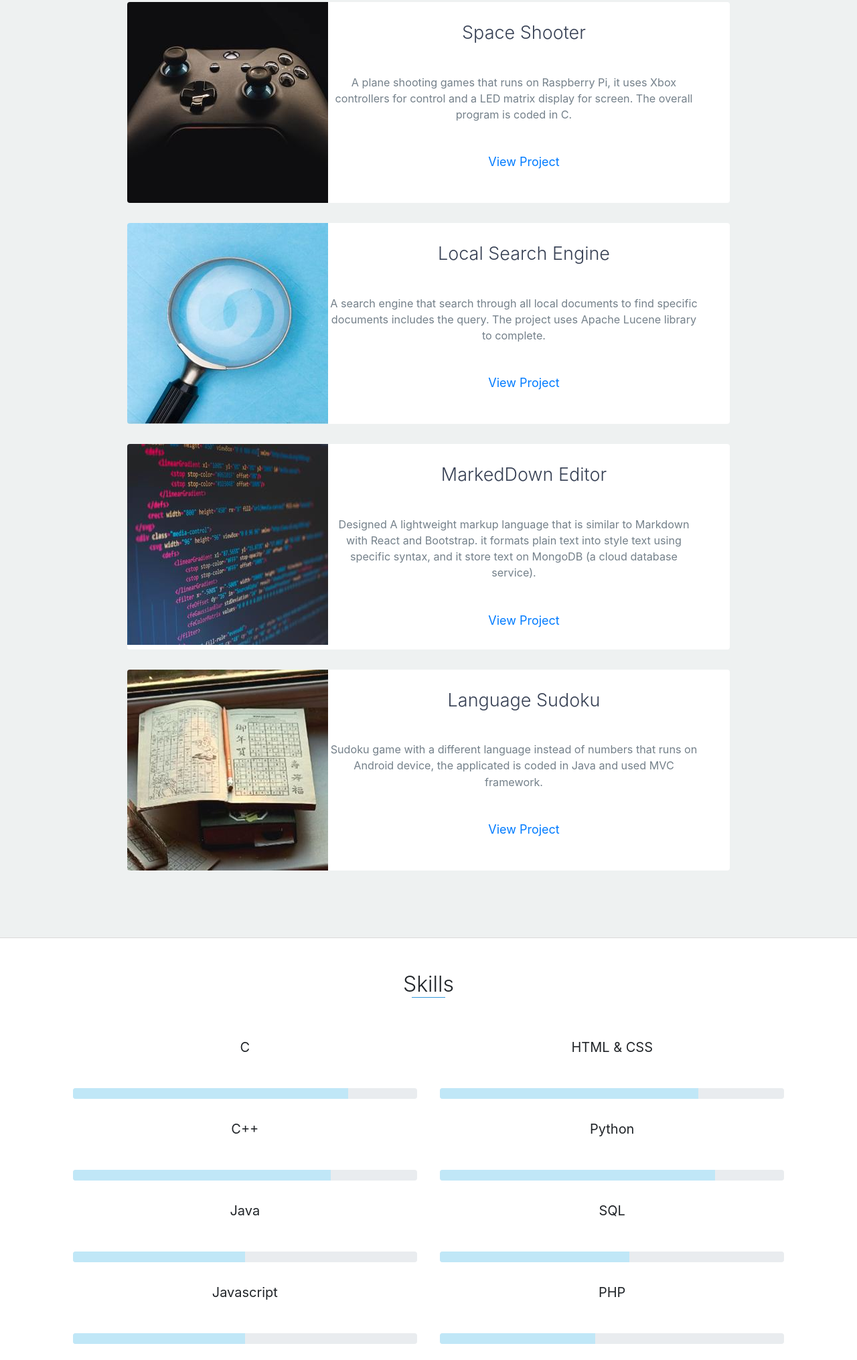
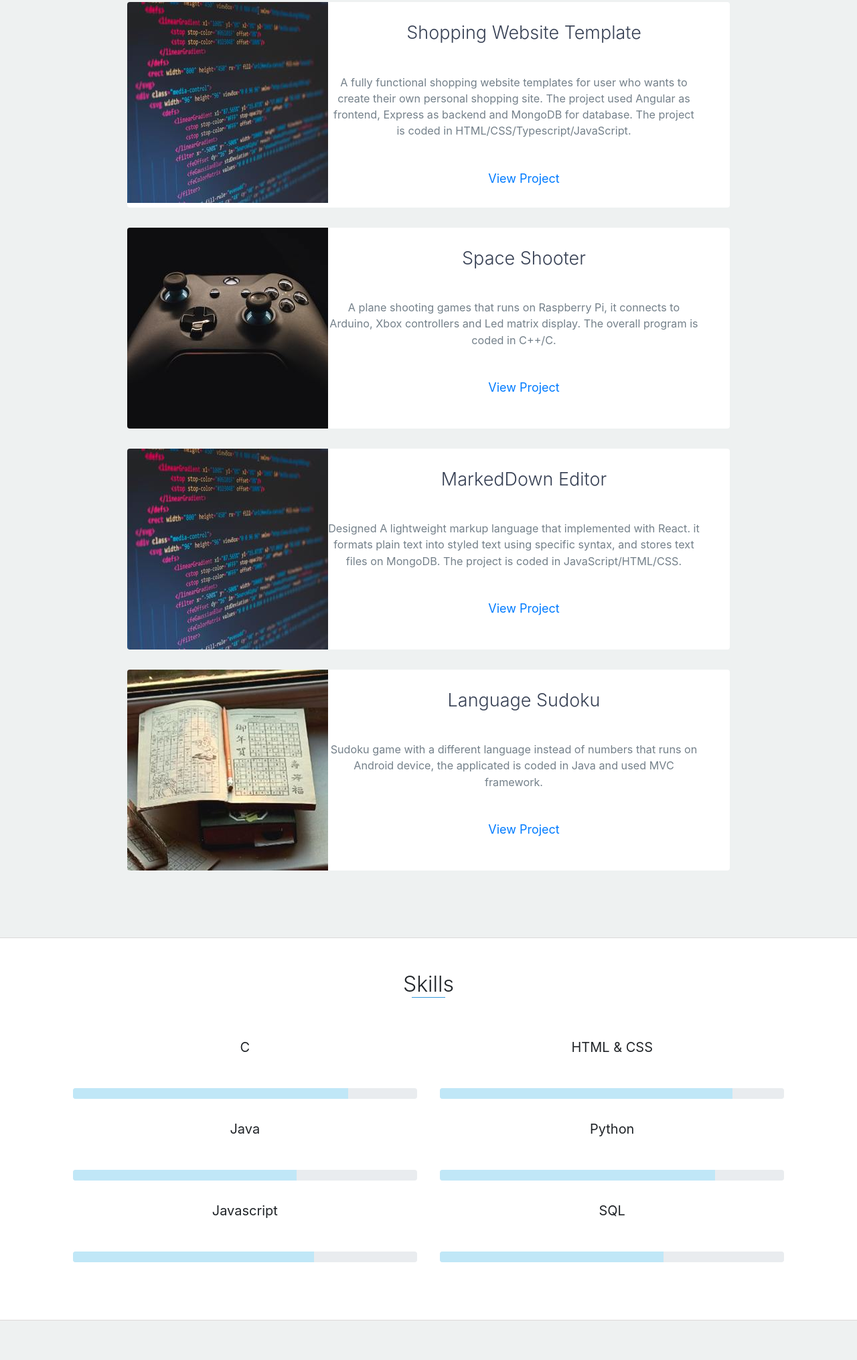
Before and after one commit to jmwu1997/jmwu1997.github.io, a plain HTML site: page index.html in a window 1280 px wide. Shown: the part 1509-3540 px from the top of the page at 67% size. Drawn offline with Linux system fonts and the light colour scheme.

Commit message:
Update index.html

```diff
--- a/index.html
+++ b/index.html
@@ -121,7 +121,20 @@
             <h2 class="heading">Projects</h2>
             <div class="container">
                 <div class="row">
-                    <!-- project 1 -->
+                    <!-- project 1-->
+                    <div class="project shadow-large">
+                        <div class="project-image">
+                            <img src="./img/markeddown.jpg" >
+                        </div>
+                        <div class="project-info">
+                            <h3>Shopping Website Template</h3>
+                            <p>
+                                A fully functional shopping website templates for user who wants to create their own personal shopping site. The project used Angular as frontend, Express as backend and MongoDB for database. The project is coded in HTML/CSS/Typescript/JavaScript.
+                            </p>
+                            <a href="https://github.com/jmwu1997/shop">View Project</a>
+                        </div>
+                    </div>
+                    <!-- project 2 -->
                     <div class="project shadow-large">
                         <div class="project-image">
                             <img src="./img/spaceshooter.jpg">
@@ -129,22 +142,9 @@
                         <div class="project-info">
                             <h3>Space Shooter</h3>
                             <p>
-                                A plane shooting games that runs on Raspberry Pi, it uses Xbox controllers for control and a LED matrix display for screen. The overall program is coded in C.
+                                A plane shooting games that runs on Raspberry Pi, it connects to Arduino, Xbox controllers and Led matrix display. The overall program is coded in C++/C.
                             </p>
                             <a href="https://github.com/jmwu1997/Space-Shooter">View Project</a>
-                        </div>
-                    </div>
-                    <!-- project 2-->
-                    <div class="project shadow-large">
-                        <div class="project-image">
-                            <img src="./img/searchengine.jpg" >
-                        </div>
-                        <div class="project-info">
-                            <h3>Local Search Engine</h3>
-                            <p>
-                                A search engine that search through all local documents to find specific documents includes the query. The project uses Apache Lucene library to complete.
-                            </p>
-                            <a href="https://github.com/jmwu1997/Local-Search-Engine">View Project</a>
                         </div>
                     </div>
                     <!-- project 3 -->
@@ -155,7 +155,7 @@
                         <div class="project-info">
                             <h3>MarkedDown Editor</h3>
                             <p>
-                                Designed A lightweight markup language that is similar to Markdown with React and Bootstrap. it formats plain text into style text using specific syntax, and it store text on MongoDB (a cloud database service).
+                                Designed A lightweight markup language that implemented with React. it formats plain text into styled text using specific syntax, and stores text files on MongoDB. The project is coded in JavaScript/HTML/CSS.
                             </p>
                             <a href="https://github.com/jmwu1997/MarkedDown-Editor">View Project</a>
                         </div>
@@ -192,21 +192,15 @@
                             </div>
                         </li>
                         <li>
-                            <p style="font-size: 20px;">C++</p>
-                            <div class="progress" >
-                                <div class="progress-bar" role="progressbar" style="width: 75%" aria-valuenow="52" aria-valuemin="0" aria-valuemax="100"></div>
-                            </div>
-                        </li>
-                        <li>
                             <p style="font-size: 20px;">Java</p>
                             <div class="progress">
-                                <div class="progress-bar" role="progressbar" style="width: 50%" aria-valuenow="25" aria-valuemin="0" aria-valuemax="100"></div>
+                                <div class="progress-bar" role="progressbar" style="width: 65%" aria-valuenow="25" aria-valuemin="0" aria-valuemax="100"></div>
                             </div>
                         </li>
                         <li>
                             <p style="font-size: 20px;">Javascript</p>
                             <div class="progress">
-                                <div class="progress-bar" role="progressbar" style="width: 50%" aria-valuenow="100" aria-valuemin="0" aria-valuemax="100"></div>
+                                <div class="progress-bar" role="progressbar" style="width: 70%" aria-valuenow="100" aria-valuemin="0" aria-valuemax="100"></div>
                             </div>
                         </li>
                     </ul>
@@ -215,7 +209,7 @@
                         <li>
                             <p style="font-size: 20px;">HTML &amp; CSS</p>
                             <div class="progress">
-                                <div class="progress-bar" role="progressbar" style="width: 75%" aria-valuenow="25" aria-valuemin="0" aria-valuemax="100"></div>
+                                <div class="progress-bar" role="progressbar" style="width: 85%" aria-valuenow="25" aria-valuemin="0" aria-valuemax="100"></div>
                             </div>
                         </li>
                         <li>
@@ -227,13 +221,7 @@
                         <li>
                             <p style="font-size: 20px;">SQL</p>
                             <div class="progress">
-                                <div class="progress-bar" role="progressbar" style="width: 55%" aria-valuenow="25" aria-valuemin="0" aria-valuemax="100"></div>
-                            </div>
-                        </li>
-                        <li>
-                            <p style="font-size: 20px;">PHP</p>
-                            <div class="progress">
-                                <div class="progress-bar" role="progressbar" style="width: 45%" aria-valuenow="100" aria-valuemin="0" aria-valuemax="100"></div>
+                                <div class="progress-bar" role="progressbar" style="width: 65%" aria-valuenow="25" aria-valuemin="0" aria-valuemax="100"></div>
                             </div>
                         </li>
                     </ul>
```
